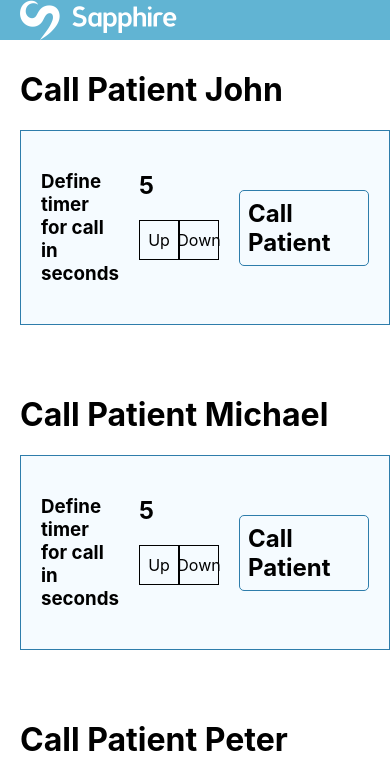
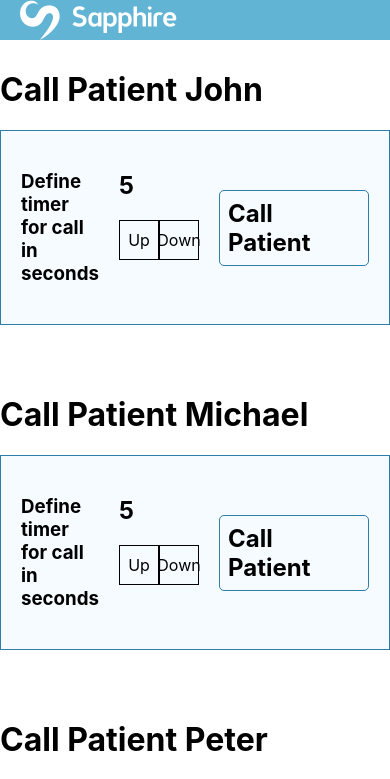
Before and after one commit to msgpt/sapphire, a React (Create React App) app: page / in a window 390 px wide. Shown: the top 779 px of the page. Built offline with nearby package versions, Linux system fonts and the light colour scheme; some icons are missing.

Commit message:
mobile adjust

```diff
--- a/src/Components/CallPatient/index.scss
+++ b/src/Components/CallPatient/index.scss
@@ -3,7 +3,9 @@ $patientItem-color: #f5fbff;
 $border-color: #2e7dab;
 
 .patientList {
-  padding-left: 20px;
+  @media only screen and (min-width: 768px) {
+    padding-left: 20px;
+  }
 }
 .patientItem--outer {
   display: flex;
```
